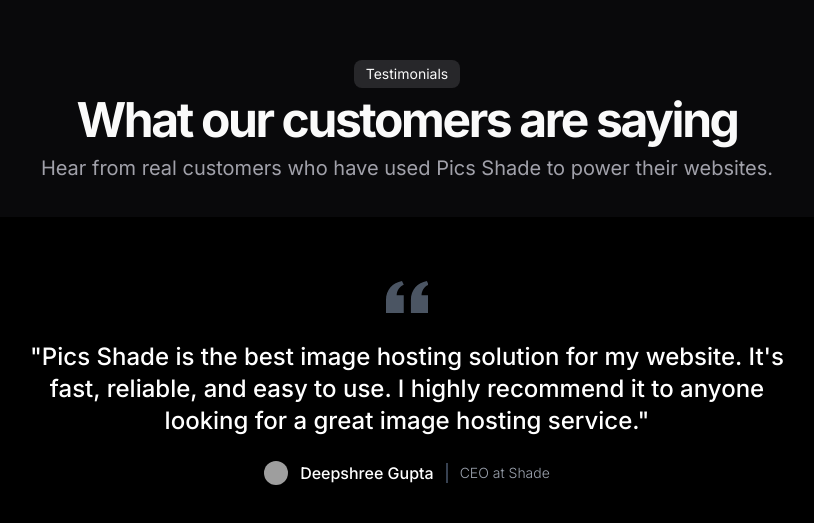
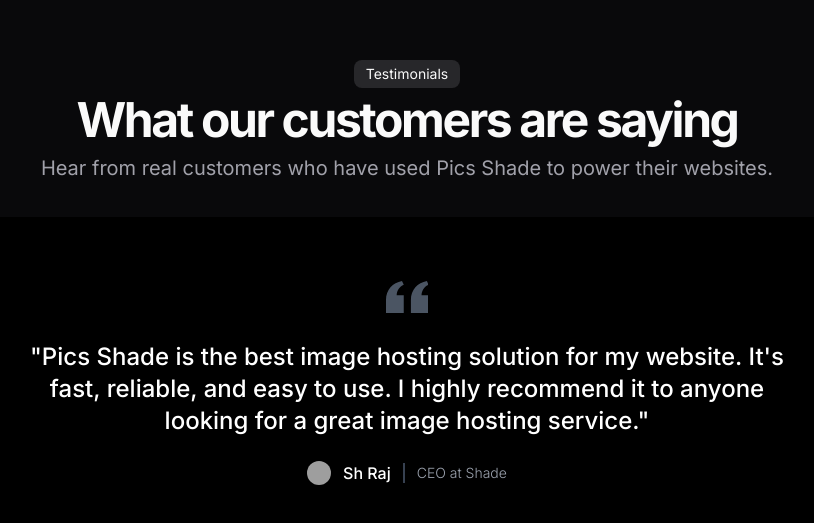
Before and after one commit to SH20RAJ/pics, a Next.js app: page / in a window 1280 px wide. Shown: the part 2968-3491 px from the top of the page, without its empty margins (233-1047 px from the left). Built offline with nearby package versions, Linux system fonts and the light colour scheme; grey boxes are pictures that could not be loaded.

Commit message:
chore: Update testimonial author name

```diff
--- a/src/components/explore/testomonials.js
+++ b/src/components/explore/testomonials.js
@@ -28,7 +28,7 @@
             />
             <div className="flex items-center divide-x-2 divide-gray-500 dark:divide-gray-700">
               <div className="pr-3 font-medium text-gray-900 dark:text-white">
-                Deepshree Gupta
+                Sh Raj
               </div>
               <div className="pl-3 text-sm font-light text-gray-500 dark:text-gray-400">
                 CEO at Shade
```
